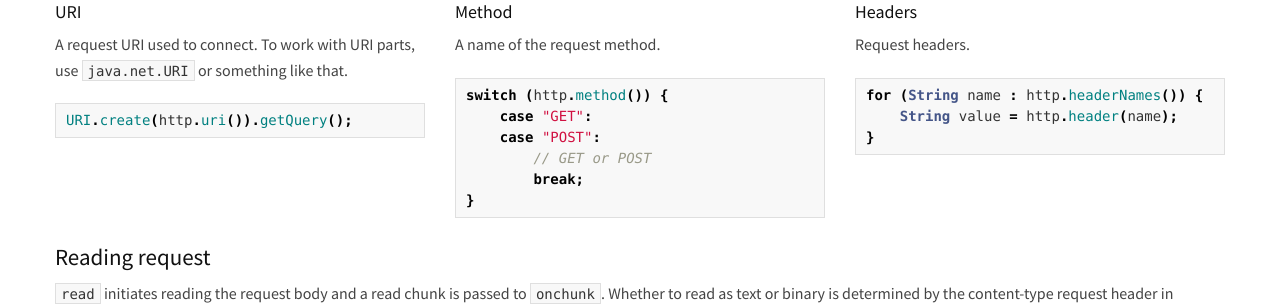
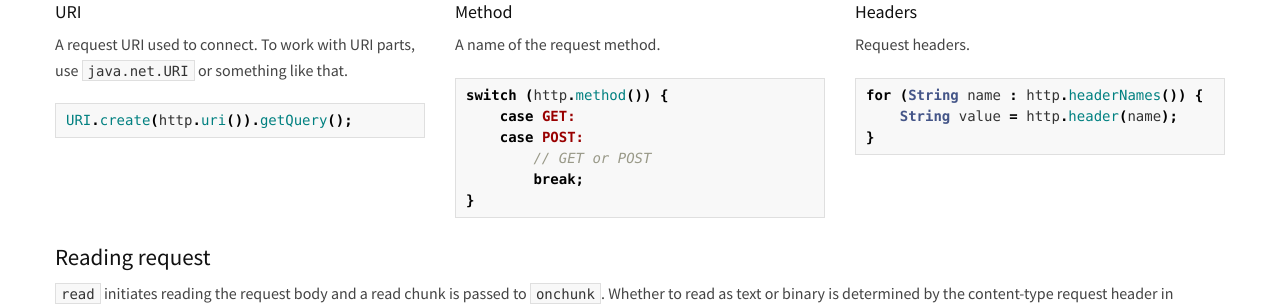
Before and after one commit to cettia/asity, a Jekyll site: the page built from 1.0.0-Beta1/reference/index.md, in a window 1280 px wide and 900 px high, scrolled down 7275 px. Shown: the part 152-458 px from the top of the window. Built offline with Jekyll 4.4.1, drawn with Linux system fonts in a browser that asks for light colours; Markdown is read by kramdown in place of the engine named in the settings.

````diff
--- a/1.0.0-Beta1/reference/index.md
+++ b/1.0.0-Beta1/reference/index.md
@@ -350,8 +350,8 @@ URI.create(http.uri()).getQuery();
 {% capture panel %}
 ```java
 switch (http.method()) {
-    case "GET":
-    case "POST":
+    case GET:
+    case POST:
         // GET or POST
         break;
 }
````
